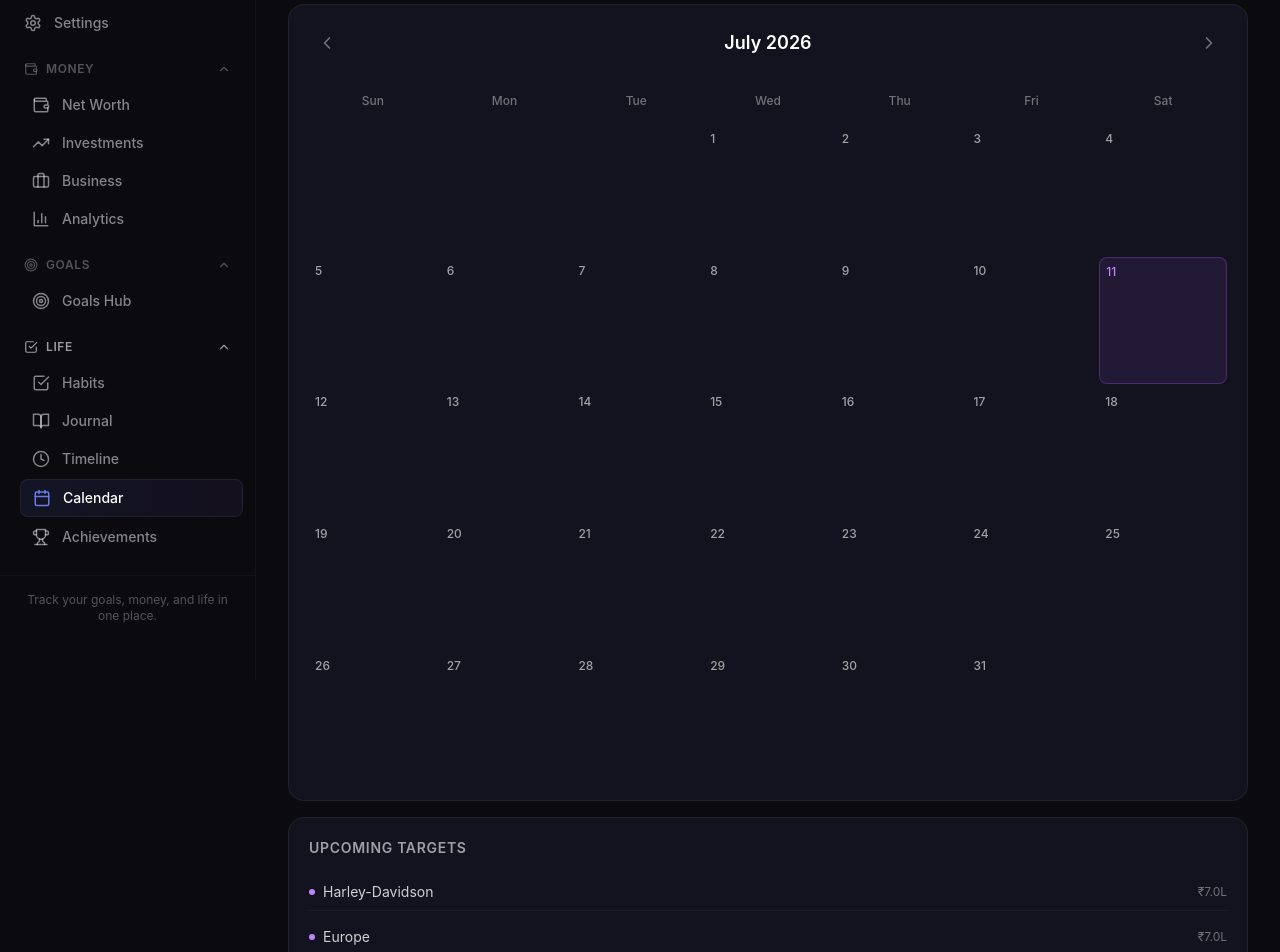
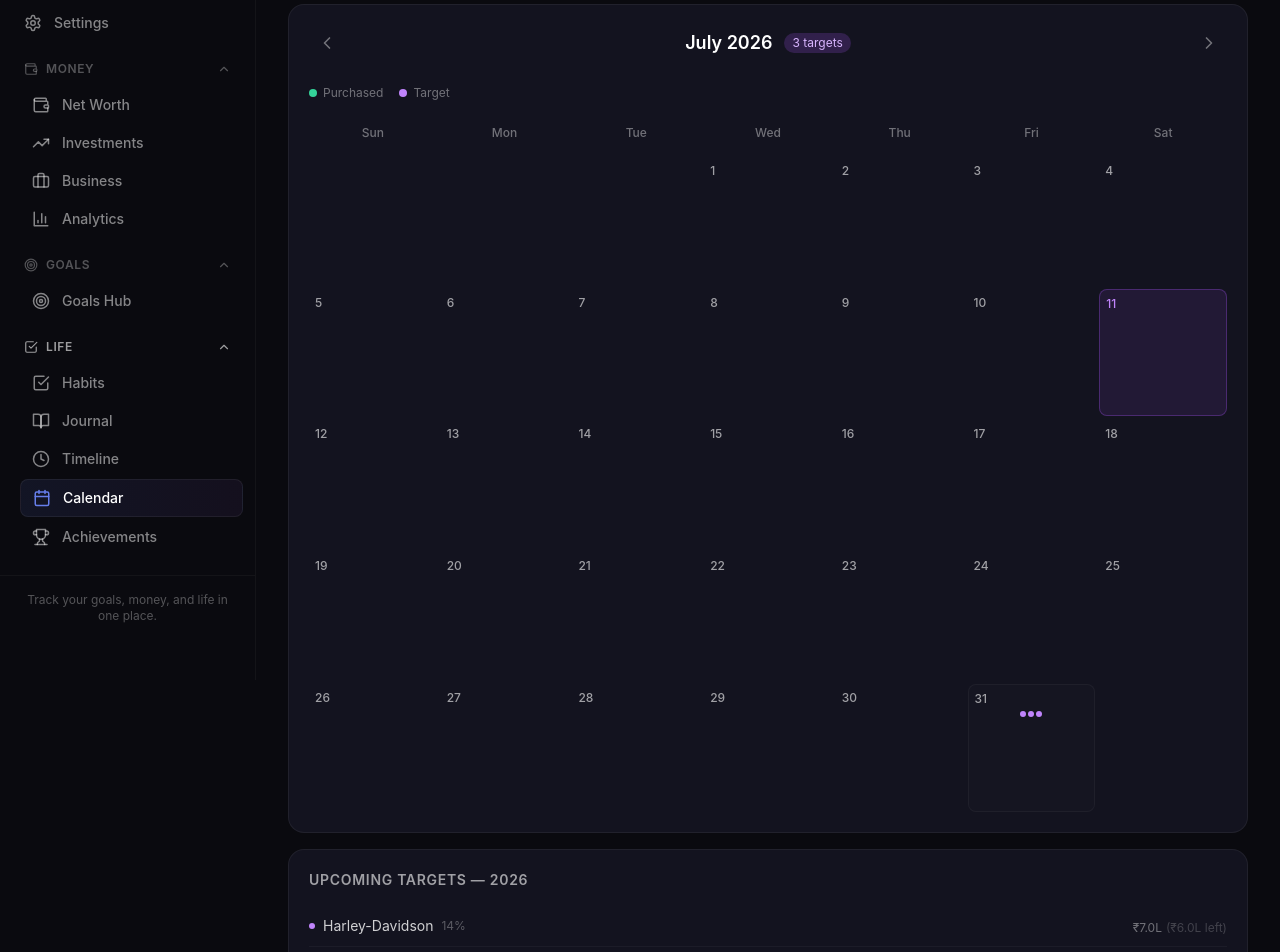
Before and after one commit to viikkkaas/LifeOS, a Next.js app: page /calendar in a window 1280 px wide. Shown: the part 120-1072 px from the top of the page. Built offline with nearby package versions, Linux system fonts and the light colour scheme.

Commit message:
claude 4

```diff
--- a/app/achievements/page.tsx
+++ b/app/achievements/page.tsx
@@ -80,7 +80,7 @@ export default function AchievementsPage() {
                   <div className="text-xs text-white/40 mt-1">Level {level} &middot; {totalXP} total XP</div>
                   <div className="mt-2">
                     <div className="flex items-center justify-between text-xs text-white/40 mb-1">
-                      <span>Next Level</span>
+                      <span>Level {level + 1}</span>
                       <span>{levelXP} / {maxLevelXP} XP</span>
                     </div>
                     <div className="progress-bar h-1.5">
@@ -118,7 +118,6 @@ export default function AchievementsPage() {
                       <div className="flex items-center gap-2">
                         <h3 className={`font-semibold text-sm ${ach.unlocked ? 'text-white' : 'text-white/50'}`}>{ach.name}</h3>
                         {ach.unlocked && <Trophy size={14} className="text-amber-400 flex-shrink-0" />}
-                        {!ach.unlocked && <Lock size={12} className="text-white/20 flex-shrink-0" />}
                       </div>
                       <p className={`text-xs mt-0.5 ${ach.unlocked ? 'text-white/40' : 'text-white/20'}`}>{ach.desc}</p>
                       <div className="flex items-center gap-1 mt-1.5">
@@ -135,14 +134,15 @@ export default function AchievementsPage() {
             <div className="card p-5 mt-6">
               <h2 className="text-sm font-semibold text-white/60 uppercase tracking-wider mb-3">Title Progression</h2>
               <div className="flex flex-wrap gap-2">
-                {TITLE_MILESTONES.map(t => {
+                {TITLE_MILESTONES.map((t, i) => {
                   const earned = level >= t.level
-                  const active = t.title === currentTitle
+                  const nextMilestone = !earned && (i === 0 || level >= TITLE_MILESTONES[i - 1].level)
+                  const locked = !earned && !nextMilestone
                   return (
                     <div
                       key={t.level}
                       className={`px-3 py-1.5 rounded-full text-xs font-medium transition-all ${
-                        active
+                        nextMilestone
                           ? "bg-purple-500/25 text-purple-300 border border-purple-500/40 ring-1 ring-purple-500/30"
                           : earned
                             ? "bg-white/5 text-white/50 border border-white/10"
@@ -150,7 +150,7 @@ export default function AchievementsPage() {
                       }`}
                     >
                       Lvl {t.level} - {t.title}
-                      {active && " ★"}
+                      {nextMilestone && " ★"}
                     </div>
                   )
                 })}
--- a/app/calendar/page.tsx
+++ b/app/calendar/page.tsx
@@ -5,7 +5,7 @@ import { useApp } from "@/store/AppContext"
 import Sidebar from "@/components/layout/Sidebar"
 import { motion } from "framer-motion"
 import { getCurrencySymbol, formatCompactCurrency } from "@/lib/utils"
-import { ChevronLeft, ChevronRight } from "lucide-react"
+import { ChevronLeft, ChevronRight, X } from "lucide-react"
 
 const DAYS = ["Sun", "Mon", "Tue", "Wed", "Thu", "Fri", "Sat"]
 const MONTHS = ["January", "February", "March", "April", "May", "June", "July", "August", "September", "October", "November", "December"]
@@ -16,6 +16,7 @@ export default function CalendarPage() {
   const symbol = getCurrencySymbol(settings.currency, settings.customCurrencySymbol)
   const [currentMonth, setCurrentMonth] = useState(new Date().getMonth())
   const [currentYear, setCurrentYear] = useState(new Date().getFullYear())
+  const [popoverDay, setPopoverDay] = useState<number | null>(null)
 
   const daysInMonth = new Date(currentYear, currentMonth + 1, 0).getDate()
   const firstDayOfWeek = new Date(currentYear, currentMonth, 1).getDay()
@@ -26,12 +27,12 @@ export default function CalendarPage() {
       if (g.purchaseDate) {
         events.push({ date: g.purchaseDate, goal: g, type: "purchased" })
       }
-      if (!g.purchased && g.targetYear === currentYear && currentMonth === 11) {
-        events.push({ date: `${currentYear}-12-31`, goal: g, type: "target" })
+      if (!g.purchased && g.targetYear === currentYear) {
+        events.push({ date: `${currentYear}-${String(currentMonth + 1).padStart(2, "0")}-${String(daysInMonth).padStart(2, "0")}`, goal: g, type: "target" })
       }
     })
     return events
-  }, [goals, currentYear, currentMonth])
+  }, [goals, currentYear, currentMonth, daysInMonth])
 
   const calendarDays = useMemo(() => {
     const days: { day: number; events: typeof goalEvents }[] = []
@@ -46,17 +47,21 @@ export default function CalendarPage() {
   const prevMonth = () => {
     if (currentMonth === 0) { setCurrentMonth(11); setCurrentYear(y => y - 1) }
     else setCurrentMonth(m => m - 1)
+    setPopoverDay(null)
   }
 
   const nextMonth = () => {
     if (currentMonth === 11) { setCurrentMonth(0); setCurrentYear(y => y + 1) }
     else setCurrentMonth(m => m + 1)
+    setPopoverDay(null)
   }
 
   const isToday = (day: number) => {
     const today = new Date()
     return day === today.getDate() && currentMonth === today.getMonth() && currentYear === today.getFullYear()
   }
+
+  const targetCountThisYear = goals.filter(g => !g.purchased && g.targetYear === currentYear).length
 
   return (
     <div className="min-h-screen bg-[var(--background)]">
@@ -73,12 +78,25 @@ export default function CalendarPage() {
                 <button onClick={prevMonth} className="p-2 rounded-lg hover:bg-white/5 text-white/40 hover:text-white/70 transition-colors">
                   <ChevronLeft size={20} />
                 </button>
+                <div className="flex items-center gap-3">
                   <h2 className="text-lg font-semibold text-white">
                     {MONTHS[currentMonth]} {currentYear}
                   </h2>
+                  {targetCountThisYear > 0 && (
+                    <span className="text-xs bg-purple-500/20 text-purple-300 px-2 py-0.5 rounded-full">
+                      {targetCountThisYear} target{targetCountThisYear > 1 ? "s" : ""}
+                    </span>
+                  )}
+                </div>
                 <button onClick={nextMonth} className="p-2 rounded-lg hover:bg-white/5 text-white/40 hover:text-white/70 transition-colors">
                   <ChevronRight size={20} />
                 </button>
+              </div>
+
+              {/* Legend */}
+              <div className="flex items-center gap-4 mb-4 text-xs text-white/40">
+                <span className="flex items-center gap-1.5"><span className="w-2 h-2 rounded-full bg-emerald-400" /> Purchased</span>
+                <span className="flex items-center gap-1.5"><span className="w-2 h-2 rounded-full bg-purple-400" /> Target</span>
               </div>
 
               {/* Day headers */}
@@ -89,7 +107,7 @@ export default function CalendarPage() {
               </div>
 
               {/* Calendar grid */}
-              <div className="grid grid-cols-7 gap-1">
+              <div className="grid grid-cols-7 gap-1 relative">
                 {/* Empty cells */}
                 {Array.from({ length: firstDayOfWeek }).map((_, i) => (
                   <div key={`empty-${i}`} className="aspect-square" />
@@ -98,13 +116,14 @@ export default function CalendarPage() {
                 {calendarDays.map(({ day, events }) => (
                   <div
                     key={day}
-                    className={`aspect-square rounded-lg p-1.5 transition-colors relative group ${
+                    className={`aspect-square rounded-lg p-1.5 transition-colors relative ${
                       isToday(day)
                         ? "bg-purple-500/10 border border-purple-500/30"
                         : events.length > 0
-                          ? "bg-white/[0.01] border border-white/[0.04]"
+                          ? "bg-white/[0.01] border border-white/[0.04] cursor-pointer hover:bg-white/[0.04]"
                           : "hover:bg-white/[0.02]"
                     }`}
+                    onClick={() => events.length > 0 && setPopoverDay(popoverDay === day ? null : day)}
                   >
                     <div className={`text-xs font-medium ${isToday(day) ? 'text-purple-400' : 'text-white/60'}`}>
                       {day}
@@ -115,7 +134,6 @@ export default function CalendarPage() {
                           <span
                             key={i}
                             className={`w-1.5 h-1.5 rounded-full ${e.type === 'purchased' ? 'bg-emerald-400' : 'bg-purple-400'}`}
-                            title={`${e.goal.name} (${e.type === 'purchased' ? 'Purchased' : 'Target'})`}
                           />
                         ))}
                         {events.length > 3 && (
@@ -123,27 +141,59 @@ export default function CalendarPage() {
                         )}
                       </div>
                     )}
+                    {/* Popover */}
+                    {popoverDay === day && events.length > 0 && (
+                      <div className="absolute z-20 bottom-full left-1/2 -translate-x-1/2 mb-2 w-56 card p-3 shadow-xl" onClick={e => e.stopPropagation()}>
+                        <div className="flex items-center justify-between mb-2">
+                          <span className="text-xs font-semibold text-white/60 uppercase tracking-wider">
+                            {events.length} event{events.length > 1 ? "s" : ""}
+                          </span>
+                          <button onClick={() => setPopoverDay(null)} className="text-white/30 hover:text-white/60">
+                            <X size={12} />
+                          </button>
+                        </div>
+                        <div className="space-y-1.5 max-h-32 overflow-y-auto">
+                          {events.map((e, i) => (
+                            <div key={i} className="flex items-center justify-between text-xs">
+                              <div className="flex items-center gap-1.5 min-w-0">
+                                <span className={`w-1.5 h-1.5 rounded-full shrink-0 ${e.type === 'purchased' ? 'bg-emerald-400' : 'bg-purple-400'}`} />
+                                <span className="text-white/80 truncate">{e.goal.name}</span>
+                              </div>
+                              <span className="text-white/30 shrink-0 ml-2">{formatCompactCurrency(e.goal.targetPrice, symbol)}</span>
+                            </div>
+                          ))}
+                        </div>
+                      </div>
+                    )}
                   </div>
                 ))}
               </div>
             </div>
 
-            {/* Upcoming targets this month */}
+            {/* Upcoming targets this year */}
             <div className="card p-5 mt-4">
-              <h2 className="text-sm font-semibold text-white/60 uppercase tracking-wider mb-4">Upcoming Targets</h2>
+              <h2 className="text-sm font-semibold text-white/60 uppercase tracking-wider mb-4">Upcoming Targets — {currentYear}</h2>
               {goals.filter(g => !g.purchased && g.targetYear === currentYear).length === 0 ? (
-                <p className="text-sm text-white/30">No goals targeting this year</p>
+                <p className="text-sm text-white/30">No goals targeting {currentYear}</p>
               ) : (
                 <div className="space-y-2">
-                  {goals.filter(g => !g.purchased && g.targetYear === currentYear).map(g => (
+                  {goals.filter(g => !g.purchased && g.targetYear === currentYear).map(g => {
+                    const remaining = g.targetPrice - g.amountSaved
+                    const progress = g.targetPrice > 0 ? Math.round((g.amountSaved / g.targetPrice) * 100) : 0
+                    return (
                       <div key={g.id} className="flex items-center justify-between py-2 border-b border-white/[0.04] last:border-0">
-                      <div className="flex items-center gap-2">
-                        <span className="w-1.5 h-1.5 rounded-full bg-purple-400" />
-                        <span className="text-sm text-white/80">{g.name}</span>
+                        <div className="flex items-center gap-2 min-w-0">
+                          <span className="w-1.5 h-1.5 rounded-full bg-purple-400 shrink-0" />
+                          <span className="text-sm text-white/80 truncate">{g.name}</span>
+                          <span className="text-xs text-white/30 shrink-0">{progress}%</span>
                         </div>
+                        <div className="text-right shrink-0 ml-3">
                           <span className="text-xs text-white/40">{formatCompactCurrency(g.targetPrice, symbol)}</span>
+                          <span className="text-xs text-white/20 ml-1">({formatCompactCurrency(remaining, symbol)} left)</span>
                         </div>
-                  ))}
+                      </div>
+                    )
+                  })}
                 </div>
               )}
             </div>
--- a/app/net-worth/page.tsx
+++ b/app/net-worth/page.tsx
@@ -1,5 +1,6 @@
 "use client"
 
+import { useEffect, useRef } from "react"
 import { useApp } from "@/store/AppContext"
 import Sidebar from "@/components/layout/Sidebar"
 import { motion } from "framer-motion"
@@ -11,8 +12,28 @@ const COLORS = ["#667eea", "#764ba2", "#f093fb", "#f5576c", "#4facfe", "#43e97b"
 
 export default function NetWorthPage() {
   const { state, dispatch } = useApp()
-  const { netWorth, settings } = state.data
+  const { netWorth, settings, investments, business } = state.data
   const symbol = getCurrencySymbol(settings.currency, settings.customCurrencySymbol)
+  const autoFilled = useRef(false)
+
+  const investmentsTotalValue = investments.reduce((s, i) => s + i.amount + i.amount * (i.returns / 100), 0)
+  const businessInvestmentsValue = investments.filter(i => i.type === "Business").reduce((s, i) => s + i.amount + i.amount * (i.returns / 100), 0)
+  const computedBusinessValue = Math.max(businessInvestmentsValue, business.revenue)
+
+  useEffect(() => {
+    if (autoFilled.current) return
+    const updates: Record<string, number> = {}
+    if (netWorth.investments === 0 && investmentsTotalValue > 0) {
+      updates.investments = investmentsTotalValue
+    }
+    if (netWorth.businessValue === 0 && computedBusinessValue > 0) {
+      updates.businessValue = computedBusinessValue
+    }
+    if (Object.keys(updates).length > 0) {
+      autoFilled.current = true
+      dispatch({ type: "UPDATE_NET_WORTH", payload: updates })
+    }
+  }, [])
 
   const assets = [
     { label: "Cash", key: "cash", value: netWorth.cash },
@@ -37,6 +58,7 @@ export default function NetWorthPage() {
   const totalNetWorth = totalAssets - totalLiabilities
 
   const updateAsset = (key: string, value: string) => {
+    autoFilled.current = true
     dispatch({ type: "UPDATE_NET_WORTH", payload: { [key]: Number(value) || 0 } })
   }
 
--- a/app/settings/page.tsx
+++ b/app/settings/page.tsx
@@ -84,7 +84,7 @@ export default function SettingsPage() {
                       onChange={e => dispatch({ type: "UPDATE_SETTINGS", payload: { currency: e.target.value as Currency } })}
                       style={{ color: 'var(--text-primary)', background: 'rgba(255,255,255,0.04)', border: '1px solid rgba(255,255,255,0.08)' }}
                     >
-                      {["INR", "USD"].map(c => (
+                      {["INR", "USD", "AED", "GBP", "EUR"].map(c => (
                         <option key={c} value={c}>{c} ({getCurrencySymbol(c)})</option>
                       ))}
                     </select>
--- a/components/goals/views/GoalsListView.tsx
+++ b/components/goals/views/GoalsListView.tsx
@@ -35,7 +35,10 @@ export default function GoalsListView() {
   const [canScrollRight, setCanScrollRight] = useState(true)
 
   useEffect(() => {
-    requestAnimationFrame(() => checkScroll())
+    const check = () => requestAnimationFrame(() => checkScroll())
+    check()
+    window.addEventListener("resize", check)
+    return () => window.removeEventListener("resize", check)
   }, [])
 
   const scrollFilters = (dir: "left" | "right") => {
@@ -127,7 +130,10 @@ export default function GoalsListView() {
           ref={scrollRef}
           onScroll={checkScroll}
           className="flex gap-2 overflow-x-auto pb-2 scrollbar-none"
-          style={{ maskImage: canScrollRight ? 'linear-gradient(to right, black calc(100% - 32px), transparent 100%)' : 'none', WebkitMaskImage: canScrollRight ? 'linear-gradient(to right, black calc(100% - 32px), transparent 100%)' : 'none' }}
+          style={{
+            maskImage: canScrollRight ? 'linear-gradient(to right, black calc(100% - 48px), transparent 100%)' : 'none',
+            WebkitMaskImage: canScrollRight ? 'linear-gradient(to right, black calc(100% - 48px), transparent 100%)' : 'none',
+          }}
         >
           {categories.map(cat => (
             <button
--- a/components/goals/views/SimulatorView.tsx
+++ b/components/goals/views/SimulatorView.tsx
@@ -25,12 +25,19 @@ export default function SimulatorView() {
   estimatedDate.setMonth(estimatedDate.getMonth() + months)
 
   const goalBreakdown = useMemo(() => {
-    return goals.filter(g => !g.purchased).map(g => {
+    const active = goals.filter(g => !g.purchased)
+    const totalRemaining = active.reduce((s, g) => s + (g.targetPrice - g.amountSaved), 0)
+    return active.map(g => {
       const remaining = g.targetPrice - g.amountSaved
-      const m = totalMonthly > 0 ? Math.ceil(remaining / totalMonthly) : 9999
+      const monthlyContribution = g.recurringSaving > 0
+        ? g.recurringSaving
+        : totalMonthly > 0 && totalRemaining > 0
+          ? totalMonthly * (remaining / totalRemaining)
+          : 0
+      const m = monthlyContribution > 0 ? Math.ceil(remaining / monthlyContribution) : 9999
       const date = new Date()
       date.setMonth(date.getMonth() + m)
-      return { ...g, remaining, monthsNeeded: m, estimatedDate: date }
+      return { ...g, remaining, monthlyContribution, monthsNeeded: m, estimatedDate: date }
     }).sort((a, b) => a.monthsNeeded - b.monthsNeeded)
   }, [goals, totalMonthly])
 
```
Lines whose indentation alone changed are shown as unchanged.
